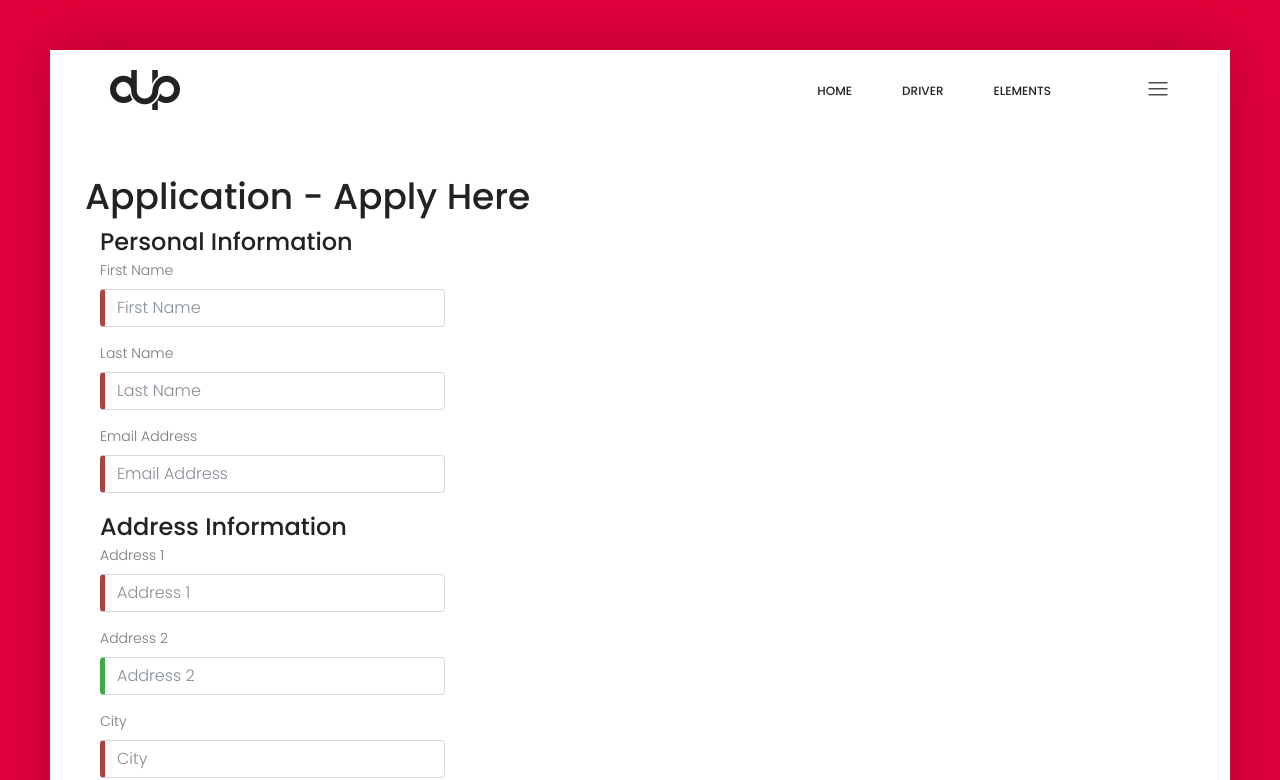
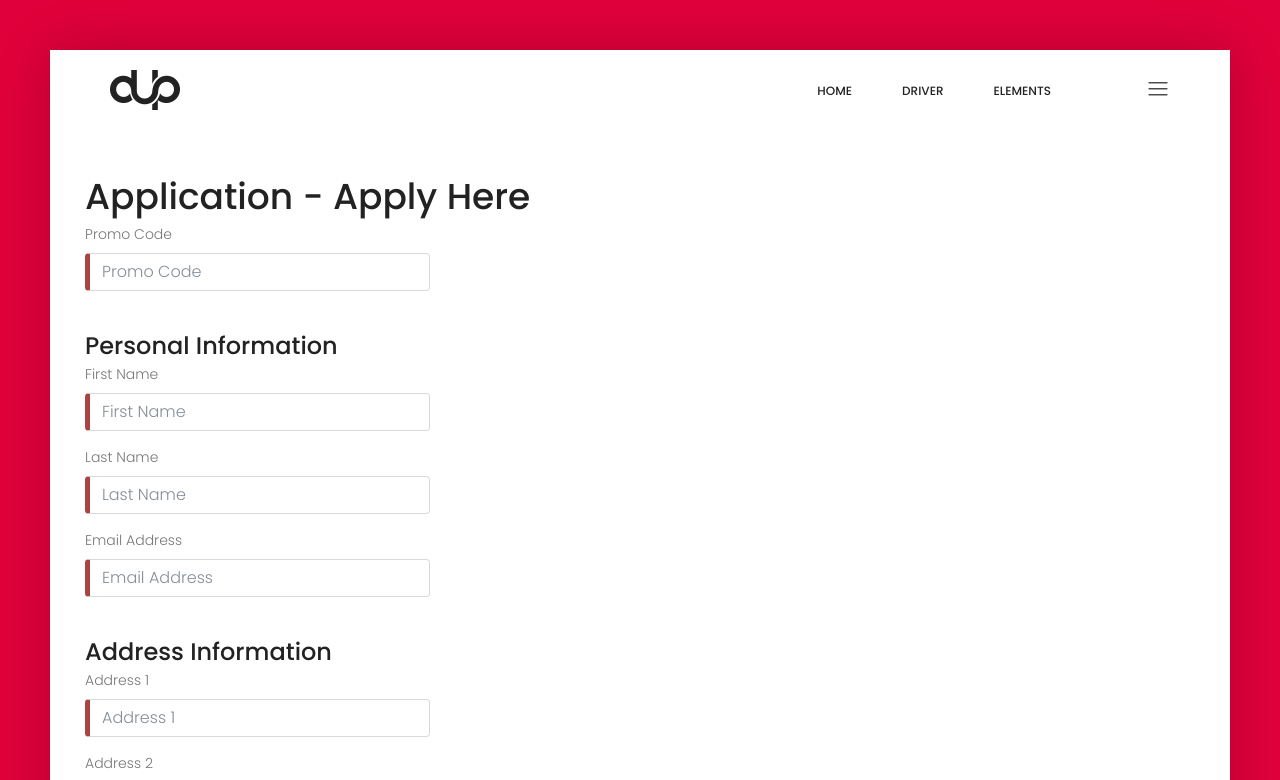
Before and after one commit to madhumlr/Angular5-FirstApp, an Angular app: page /apply in a window 1280 px wide. Shown: the top 780 px of the page. Built offline with nearby package versions, Linux system fonts and the light colour scheme; some icons are missing.

Commit message:
Dynamic error message display

```diff
--- a/src/app/application/address.info.html
+++ b/src/app/application/address.info.html
@@ -1,10 +1,18 @@
 <section>
   <div class="container">
+    <div class="row">
+      <div class="col-xs-12">
+        &nbsp;
+      </div>
+    </div>
+    <div class="row">
+      <div class="col-xs-12">
         <h3>Address Information</h3>
+      </div>
+    </div>
     <div>
       <div class="row">
         <div class="col-xs-12">
-          <div class="col-md-12">
           <form [formGroup]="applicant.form" class="form-horizontal form-style" novalidate>
             <div formGroupName="addressInfo">
               <div class="row">
@@ -15,10 +23,7 @@
                       <input placeholder="Address 1"
                              class="form-control" type="text" formControlName="Address1">
                     </div>
-                      <div *ngIf="(applicant.form.get('addressInfo.Address1').status == 'INVALID' && applicant.form.get('addressInfo.Address1').touched)"
-                           class="alert alert-danger">
-                        Address 1 is required
-                      </div>
+                    <validation-errors [control]="applicant.form.get('addressInfo.Address1')"></validation-errors>
                   </div>
                 </div>
               </div>
@@ -41,10 +46,7 @@
                       <input placeholder="City" class="form-control" type="text"
                              formControlName="City">
                     </div>
-                      <div *ngIf="(applicant.form.get('addressInfo.City').status == 'INVALID' && applicant.form.get('addressInfo.City').touched)"
-                           class="alert alert-danger">
-                        City is Requied
-                      </div>
+                    <validation-errors [control]="applicant.form.get('addressInfo.City')"></validation-errors>
                   </div>
                 </div>
               </div>
@@ -54,5 +56,4 @@
       </div>
     </div>
   </div>
-  </div>
 </section>
--- a/src/app/application/application.component.ts
+++ b/src/app/application/application.component.ts
@@ -32,4 +32,13 @@ export class ApplicationComponent implements OnInit {
     this.applicant.addressInfo.City = 'new city';
     this.applicant.updateForm();
   }
+
+  validatePromoCode(): void {
+    if (this.applicant.form.get('promoCode').valid) {
+      if (this.applicant.promoCode !== "NEWAPP") {
+        this.applicant.setError('promoCode', 'invalidPromoCode');
+        this.applicant.setError('personalInfo.FirstName', 'uniqueName');
+      }
+    }
+  }
 }
--- a/src/app/application/application.html
+++ b/src/app/application/application.html
@@ -4,6 +4,29 @@
     <div class="row align-items-center">
       <div class="col-12">
         <h1>Application - Apply Here</h1>
+      </div>
+    </div>
+    <div class="row align-items-center">
+      <div class="col-5">
+        <section>
+          <div class="container">
+            <div class="row">
+              <div class="col-xs-12">
+                <form [formGroup]="applicant.form" class="form-horizontal form-style" novalidate>
+                  <div class="form-group">
+                    <label class="control-label">Promo Code</label>
+                    <div class="inputGroupContainer">
+                      <div class="input-group">
+                        <input placeholder="Promo Code" class="form-control" type="text" formControlName="promoCode">
+                      </div>
+                      <validation-errors [control]="applicant.form.get('promoCode')"></validation-errors>
+                    </div>
+                  </div>
+                </form>
+              </div>
+            </div>
+          </div>
+        </section>
       </div>
     </div>
     <div class="row align-items-center">
@@ -22,5 +45,6 @@
     <p>Events: {{applicant.addressInfo?.Address1}}</p>
     <button (click)="addApplicant()">Submit</button>
     <button (click)="updateApplicant()">Update</button>
+    <button (click)="validatePromoCode()">Verify Promo Code</button>
   </div>
 </section>
--- a/src/app/application/personal.info.html
+++ b/src/app/application/personal.info.html
@@ -1,11 +1,18 @@
 <section>
   <div class="container">
+    <div class="row">
+      <div class="col-xs-12">&nbsp;
+      </div>
+    </div>
+    <div class="row">
+      <div class="col-xs-12">
         <h3>Personal Information</h3>
+      </div>
+    </div>
     <div>
       <div class="row">
         <div class="col-xs-12">
-          <div class="col-md-12">
-            <form [formGroup]="applicant.form"  class="form-horizontal form-style" novalidate>
+          <form [formGroup]="applicant.form" class="form-horizontal form-style" novalidate>
             <div formGroupName="personalInfo">
               <div class="row">
                 <div class="form-group">
@@ -15,10 +22,7 @@
                       <input placeholder="First Name"
                              class="form-control" type="text" formControlName="FirstName">
                     </div>
-                      <div *ngIf="(applicant.form.get('personalInfo.FirstName').status == 'INVALID' && applicant.form.get('personalInfo.FirstName').touched)"
-                           class="alert alert-danger">
-                        First Name is required
-                      </div>
+                    <validation-errors [control]="applicant.form.get('personalInfo.FirstName')"></validation-errors>
                   </div>
                 </div>
               </div>
@@ -30,10 +34,7 @@
                       <input placeholder="Last Name" class="form-control" type="text"
                              formControlName="LastName">
                     </div>
-                      <div *ngIf="(applicant.form.get('personalInfo.LastName').status == 'INVALID' && applicant.form.get('personalInfo.LastName').touched)"
-                           class="alert alert-danger">
-                        Last Name is Requied
-                      </div>
+                    <validation-errors [control]="applicant.form.get('personalInfo.LastName')"></validation-errors>
                   </div>
                 </div>
               </div>
@@ -45,10 +46,7 @@
                       <input placeholder="Email Address" class="form-control" type="text"
                              formControlName="EmailAddress">
                     </div>
-                      <div *ngIf="(applicant.form.get('personalInfo.EmailAddress').status == 'INVALID' && applicant.form.get('personalInfo.EmailAddress').touched)"
-                           class="alert alert-danger">
-                        Street is Requied
-                      </div>
+                    <validation-errors [control]="applicant.form.get('personalInfo.EmailAddress')"></validation-errors>
                   </div>
                 </div>
               </div>
@@ -58,5 +56,4 @@
       </div>
     </div>
   </div>
-  </div>
 </section>
--- a/src/app/helpers/validation-errors.ts
+++ b/src/app/helpers/validation-errors.ts
@@ -15,9 +15,10 @@ export class ValidationErrorsComponent {
     'pattern': (params) => 'The required pattern is: ' + params.requiredPattern,
     'years': (params) => params.message,
     'countryCity': (params) => params.message,
-    'uniqueName': (params) => params.message,
+    'uniqueName': (params) => 'Name should be Unique',
     'telephoneNumbers': (params) => params.message,
-    'telephoneNumber': (params) => params.message
+    'telephoneNumber': (params) => params.message,
+    'invalidPromoCode': (params) => 'You have entered invalid Promo Code'
   };
 
   @Input()
@@ -30,7 +31,6 @@ export class ValidationErrorsComponent {
   }
 
   listOfErrors(): string[] {
-    console.log(this.control)
     if (!this.control.errors) return null;
     var errorsList = Object.keys(this.control.errors)
       .map(field => this.getMessage(field, this.control.errors[field]));
--- a/src/app/models/applicant.ts
+++ b/src/app/models/applicant.ts
@@ -6,6 +6,7 @@ import { FormGroup, Validators } from "@angular/forms";
 export class Applicant extends BaseModel  {
   personalInfo: PersonalInfo;
   addressInfo: AddressInfo;
+  promoCode: string;
 
   constructor() {
     super();
@@ -15,6 +16,7 @@ export class Applicant extends BaseModel  {
 
   private CreateApplicantForm(): FormGroup {
     return this.fb.group({
+      promoCode: ['', Validators.required],
       personalInfo: this.fb.group({
         FirstName: ['', Validators.required],
         LastName: ['', Validators.required],
@@ -35,6 +37,7 @@ export class Applicant extends BaseModel  {
 
     // subscribe to the stream
     bindingEvent$.subscribe(x => {
+      this.promoCode = x.promoCode;
       this.personalInfo = x.personalInfo;
       this.addressInfo = x.addressInfo;
     });
--- a/src/app/models/base.model.ts
+++ b/src/app/models/base.model.ts
@@ -22,4 +22,13 @@ export class BaseModel {
   public updateForm() {
     this.form.patchValue(this);
   }
+
+  public setError(field: string, errorKey: string) {
+    this.form.get(field).setErrors({ [errorKey] : true });
+    this.form.get(field).markAsTouched();
+  }
+
+  public clearError(field: string){
+    this.form.get(field).setErrors(null);
+  }
 }
```
Lines whose indentation alone changed are shown as unchanged.
